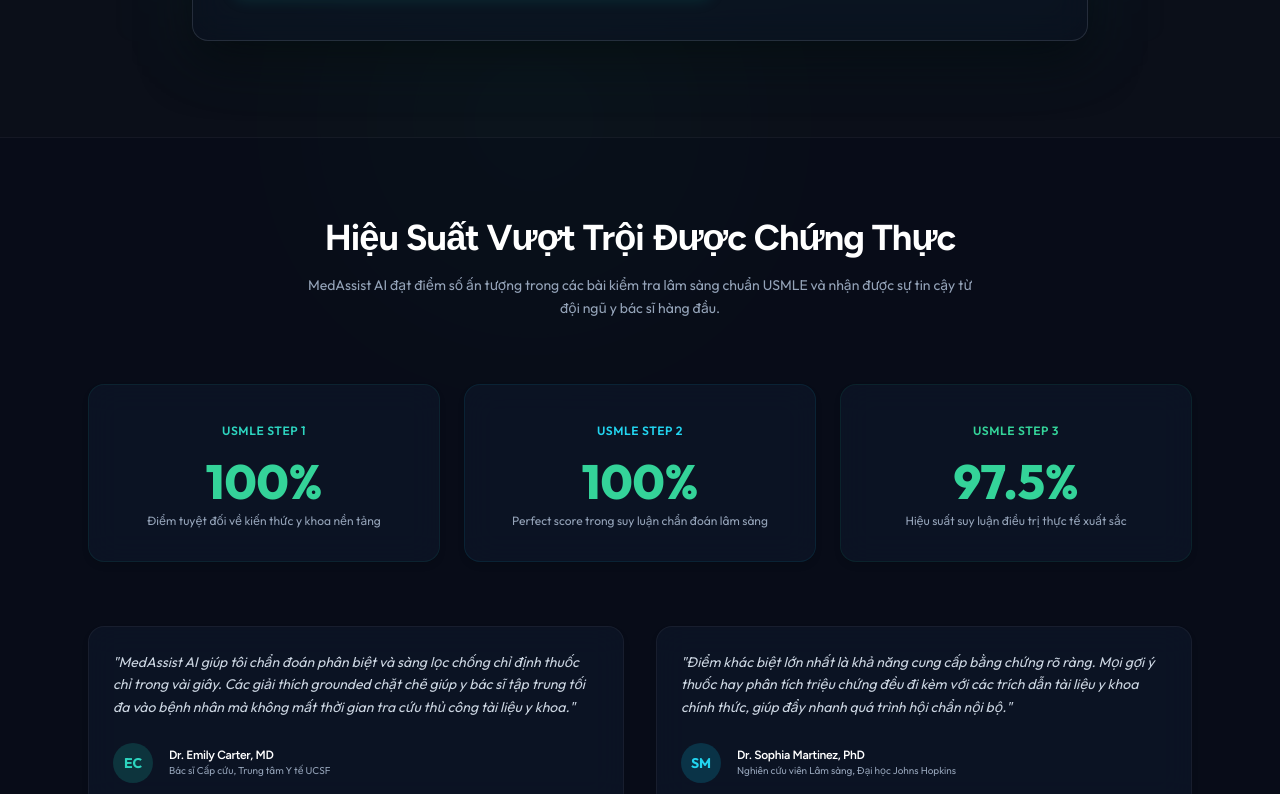
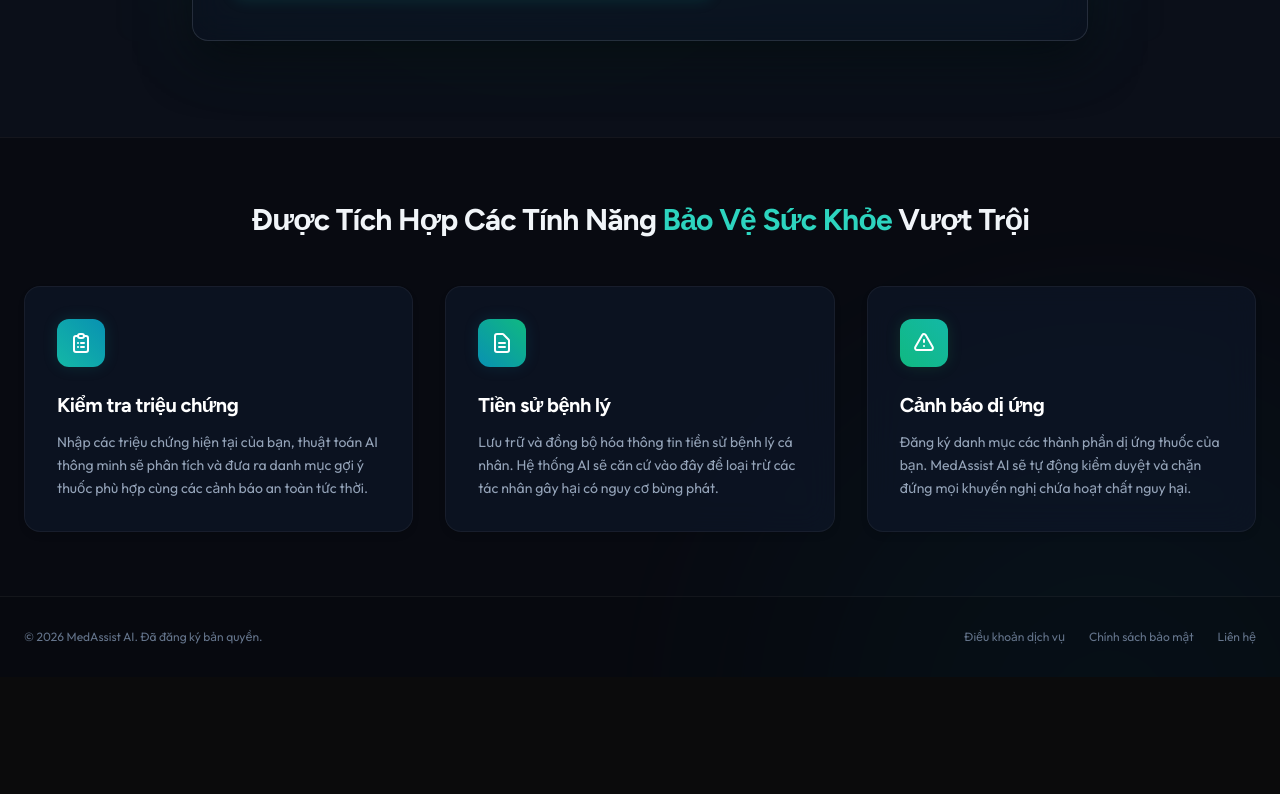
Before and after one commit to HoangAnh-ToiChoi/MedAssist-Project-AI-Drug-Recommendation-System, a React (Vite) app in the folder frontend/: page / in a window 1280 px wide. Shown: the part 1000-1794 px from the top of the page. After the commit the page ends 1677 px from the top, so only its background shows below. Built offline with nearby package versions, Linux system fonts and the light colour scheme; no server answers.

Commit message:
feat(ui): remove doctor reviews/testimonials from landing page

```diff
--- a/frontend/src/pages/LandingPage.jsx
+++ b/frontend/src/pages/LandingPage.jsx
@@ -117,72 +117,6 @@
         </div>
       </main>
 
-      {/* Benchmark & Testimonial Section (Inspired by meddeep.ai) */}
-      <section className="relative z-10 bg-slate-950/25 border-t border-white/5 py-20">
-        <div className="container mx-auto px-6 max-w-6xl">
-          <div className="text-center max-w-2xl mx-auto mb-16">
-            <h2 className="text-3xl font-bold tracking-tight text-white sm:text-4xl">
-              Hiệu Suất Vượt Trội Được Chứng Thực
-            </h2>
-            <p className="mt-4 text-slate-400 text-sm leading-relaxed">
-              MedAssist AI đạt điểm số ấn tượng trong các bài kiểm tra lâm sàng chuẩn USMLE và nhận được sự tin cậy từ đội ngũ y bác sĩ hàng đầu.
-            </p>
-          </div>
-
-          {/* Benchmark Metrics */}
-          <div className="grid grid-cols-1 gap-6 sm:grid-cols-3 mb-16">
-            <div className="glass-card p-8 rounded-2xl text-center border-teal-500/10 hover:border-teal-500/25 transition">
-              <span className="text-xs font-semibold uppercase tracking-wider text-teal-400">USMLE Step 1</span>
-              <div className="text-5xl font-extrabold text-emerald-400 mt-4 mb-2">100%</div>
-              <p className="text-xs text-slate-400">Điểm tuyệt đối về kiến thức y khoa nền tảng</p>
-            </div>
-            <div className="glass-card p-8 rounded-2xl text-center border-cyan-500/10 hover:border-cyan-500/25 transition">
-              <span className="text-xs font-semibold uppercase tracking-wider text-cyan-400">USMLE Step 2</span>
-              <div className="text-5xl font-extrabold text-emerald-400 mt-4 mb-2">100%</div>
-              <p className="text-xs text-slate-400">Perfect score trong suy luận chẩn đoán lâm sàng</p>
-            </div>
-            <div className="glass-card p-8 rounded-2xl text-center border-emerald-500/10 hover:border-emerald-500/25 transition">
-              <span className="text-xs font-semibold uppercase tracking-wider text-emerald-400">USMLE Step 3</span>
-              <div className="text-5xl font-extrabold text-emerald-400 mt-4 mb-2">97.5%</div>
-              <p className="text-xs text-slate-400">Hiệu suất suy luận điều trị thực tế xuất sắc</p>
-            </div>
-          </div>
-
-          {/* Clinician Reviews */}
-          <div className="grid md:grid-cols-2 gap-8">
-            <div className="glass-card p-6 rounded-2xl border-white/5 flex flex-col justify-between">
-              <p className="text-slate-300 text-sm italic leading-relaxed">
-                "MedAssist AI giúp tôi chẩn đoán phân biệt và sàng lọc chống chỉ định thuốc chỉ trong vài giây. Các giải thích grounded chặt chẽ giúp y bác sĩ tập trung tối đa vào bệnh nhân mà không mất thời gian tra cứu thủ công tài liệu y khoa."
-              </p>
-              <div className="flex items-center gap-4 mt-6">
-                <div className="w-10 h-10 rounded-full bg-teal-500/20 flex items-center justify-center font-bold text-teal-400 text-sm">
-                  EC
-                </div>
-                <div>
-                  <h4 className="text-xs font-semibold text-white">Dr. Emily Carter, MD</h4>
-                  <p className="text-[10px] text-slate-400">Bác sĩ Cấp cứu, Trung tâm Y tế UCSF</p>
-                </div>
-              </div>
-            </div>
-
-            <div className="glass-card p-6 rounded-2xl border-white/5 flex flex-col justify-between">
-              <p className="text-slate-300 text-sm italic leading-relaxed">
-                "Điểm khác biệt lớn nhất là khả năng cung cấp bằng chứng rõ ràng. Mọi gợi ý thuốc hay phân tích triệu chứng đều đi kèm với các trích dẫn tài liệu y khoa chính thức, giúp đẩy nhanh quá trình hội chẩn nội bộ."
-              </p>
-              <div className="flex items-center gap-4 mt-6">
-                <div className="w-10 h-10 rounded-full bg-cyan-500/20 flex items-center justify-center font-bold text-cyan-400 text-sm">
-                  SM
-                </div>
-                <div>
-                  <h4 className="text-xs font-semibold text-white">Dr. Sophia Martinez, PhD</h4>
-                  <p className="text-[10px] text-slate-400">Nghiên cứu viên Lâm sàng, Đại học Johns Hopkins</p>
-                </div>
-              </div>
-            </div>
-          </div>
-        </div>
-      </section>
-
       {/* Features Section */}
       <section className="relative z-10 bg-black/30 border-t border-white/5 py-16">
         <div className="container mx-auto px-6">
```
